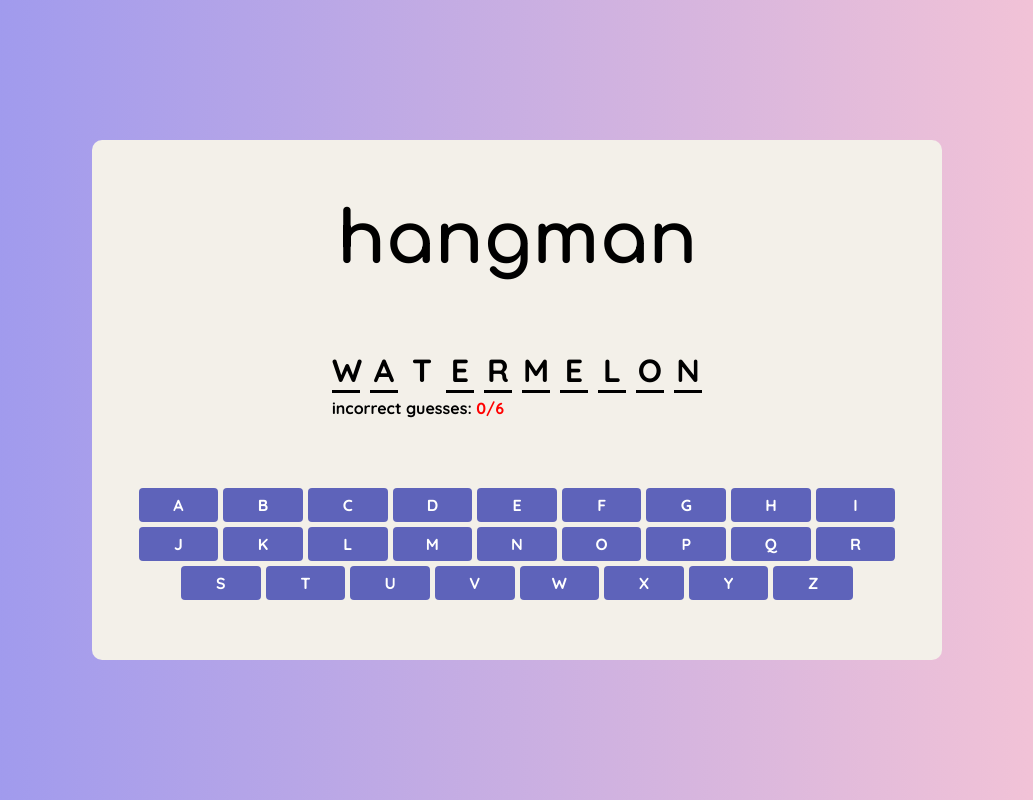
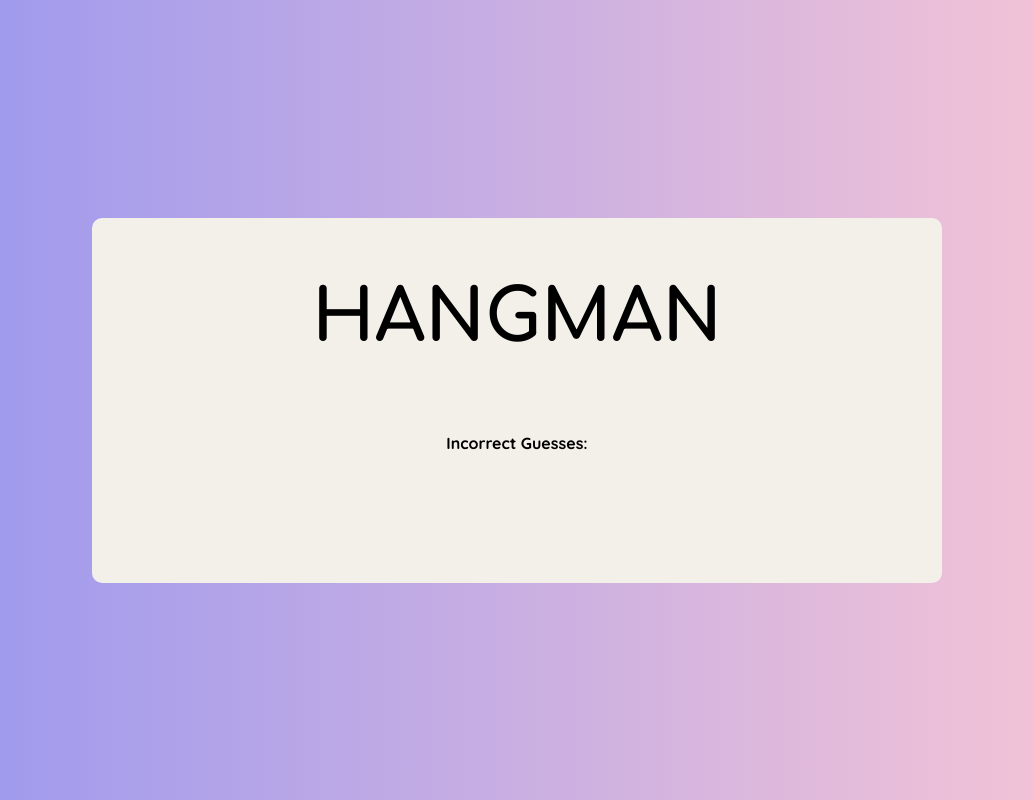
Before and after one commit to enRamirez/JS211_HangmanProject, a plain HTML site: page index.html in a window 1280 px wide. Shown: the whole page, without its empty margins (123-1156 px from the left). Drawn offline with Linux system fonts and the light colour scheme; a web font is replaced by a local one.

Commit message:
Now we are getting somewhere for this .js cade

```diff
--- a/index.html
+++ b/index.html
@@ -17,25 +17,16 @@
   <body>
     <section class="container">
       <div class="main">
-        <h1>hangman</h1>
+        <h1>HANGMAN</h1>
       </div>
       <div class="gameArea">
         <ul class="wordDisplay">
-          <li class="letter">w</li>
-          <li class="letter">a</li>
-          <li class="letter guessed">t</li>
-          <li class="letter">e</li>
-          <li class="letter">r</li>
-          <li class="letter">m</li>
-          <li class="letter">e</li>
-          <li class="letter">l</li>
-          <li class="letter">o</li>
-          <li class="letter">n</li>
+          <!-- We will need to generate the word placeholder in .js  -->
         </ul>
-        <h4 class="incorrectGuess">incorrect guesses: <b>0/6</b></h4>
+        <h4 class="incorrectGuess">Incorrect Guesses: <b><!--We will need to generate the number of guesses x/6 --></b></h4>
       </div>
       <div class="keyboard">
-        <button type="button" class="letters" onclick="btnClick('A')">A</button>
+        <!-- <button type="button" class="letters" onclick="btnClick('A')">A</button>
         <button type="button" class="letters" onclick="btnClick('B')">B</button>
         <button type="button" class="letters" onclick="btnClick('C')">C</button>
         <button type="button" class="letters" onclick="btnClick('D')">D</button>
@@ -60,7 +51,7 @@
         <button type="button" class="letters" onclick="btnClick('W')">W</button>
         <button type="button" class="letters" onclick="btnClick('X')">X</button>
         <button type="button" class="letters" onclick="btnClick('Y')">Y</button>
-        <button type="button" class="letters" onclick="btnClick('Z')">Z</button>
+        <button type="button" class="letters" onclick="btnClick('Z')">Z</button> -->
       </div>
     </section>
 
--- a/main.js
+++ b/main.js
@@ -2,6 +2,10 @@
 console.clear();
 
 // need an array of words, that way we can pull a random word
+
+let alphabet = ['a', 'b', 'c', 'd', 'e', 'f', 'g', 'h',
+        'i', 'j', 'k', 'l', 'm', 'n', 'o', 'p', 'q', 'r', 's',
+        't', 'u', 'v', 'w', 'x', 'y', 'z'];
 
 let words = [
     "JOCKEY",
@@ -36,6 +40,30 @@ let words = [
     "QUESTION",
 ];
 
+function randomWord() {
+    answer = programming_languages[Math.floor(Math.random(words) * programming_languages.length)];
+
+}
+
+let buttons = function () {
+        myButtons = document.getElementById('buttons');
+        letters = document.createElement('ul');
+
+        for (var i = 0; i < alphabet.length; i++) {
+          letters.id = 'alphabet';
+          list = document.createElement('li');
+          list.id = 'letter';
+          list.innerHTML = alphabet[i];
+          check();
+          myButtons.appendChild(letters);
+          letters.appendChild(list);
+        }
+
+        console.log()
+      }
+
+
+
 // need vars for; answer, max amount of wrong letter, how many mistakes, how many guess
 
 // ruben will help with these two
@@ -43,13 +71,18 @@ let answer = "";
 let maxWrong = 6;
 
 // enrique will help with these two
-let incorrectGuess = 0;
+//
 let guessed = [];
 
-function randomWord() {
-    answer = programming_languages[Math.floor(Math.random(words) * programming_languages.length)];
 
-}
+
+
+let incorrectGuess = 0;
+
+
+
+
+
 
 document.getElementById('maxWrong').innerHTML = maxWrong;
 
```
Also changed, not shown: 1 other file.
